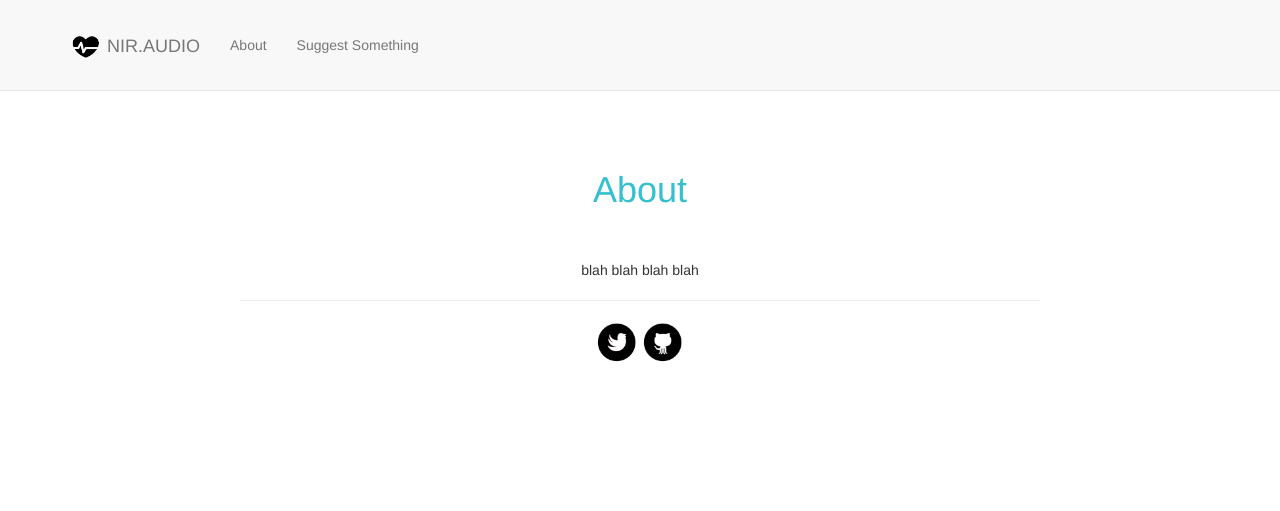
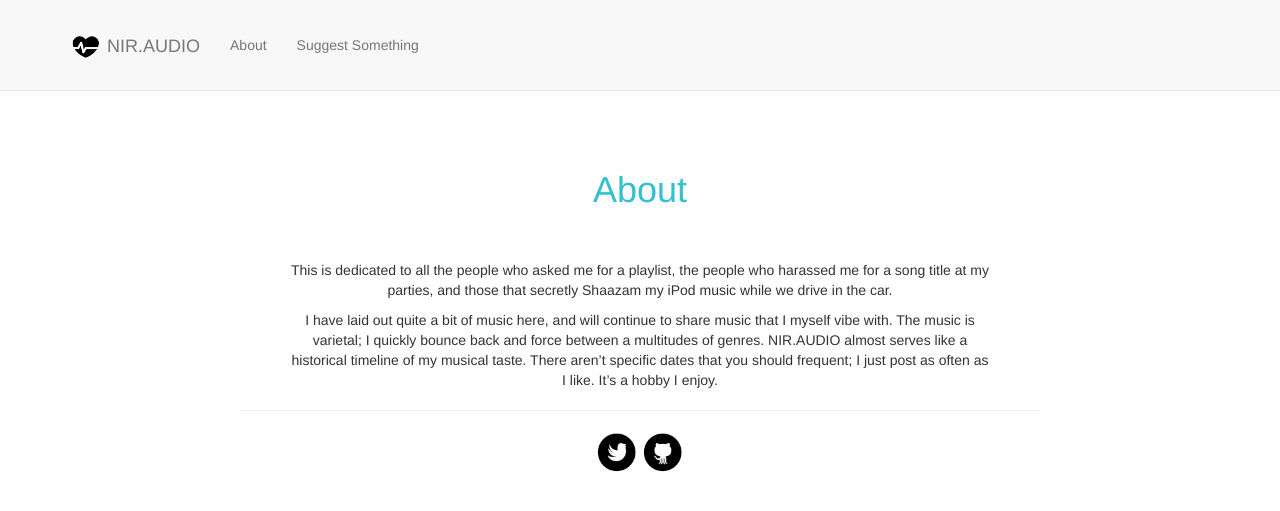
Before and after one commit to nirchernia/nirla, a Django app: page /about/ in a window 1280 px wide. Shown: the top 511 px of the page. Run offline with Django 3.2, Linux system fonts and the light colour scheme; parts of the project's set-up code (start-up, migrations or seed data) failed here and were passed over; some libraries are stand-ins or nearby versions.

Commit message:
about update

```diff
--- a/templates/blog/about.html
+++ b/templates/blog/about.html
@@ -78,8 +78,12 @@
                     <h2></h2>
                     <h3></h3>
 
-                    <p> blah blah blah blah </p>
+                    	<div style="width:700px;margin: 0 auto;">
+							<p>This is dedicated to all the people who asked me for a playlist, the people who harassed me for a song title at my parties, and those that secretly Shaazam my iPod music while we drive in the car.</p>
 
+							<p>I have laid out quite a bit of music here, and will continue to share music that I myself vibe with. The music is varietal; I quickly bounce back and force between a multitudes of genres. NIR.AUDIO almost serves like a historical timeline of my musical taste. There aren’t specific dates that you should frequent; I just post as often as I like. It’s a hobby I enjoy.
+</p>
+                    	</div>
                     <hr width="800" size="500" color="000">
 
                    <p> <a href="https://twitter.com/NirChernia"><img src="{% static "img/twitterbird.png" %}" height="42" width="42"/></a>
```
